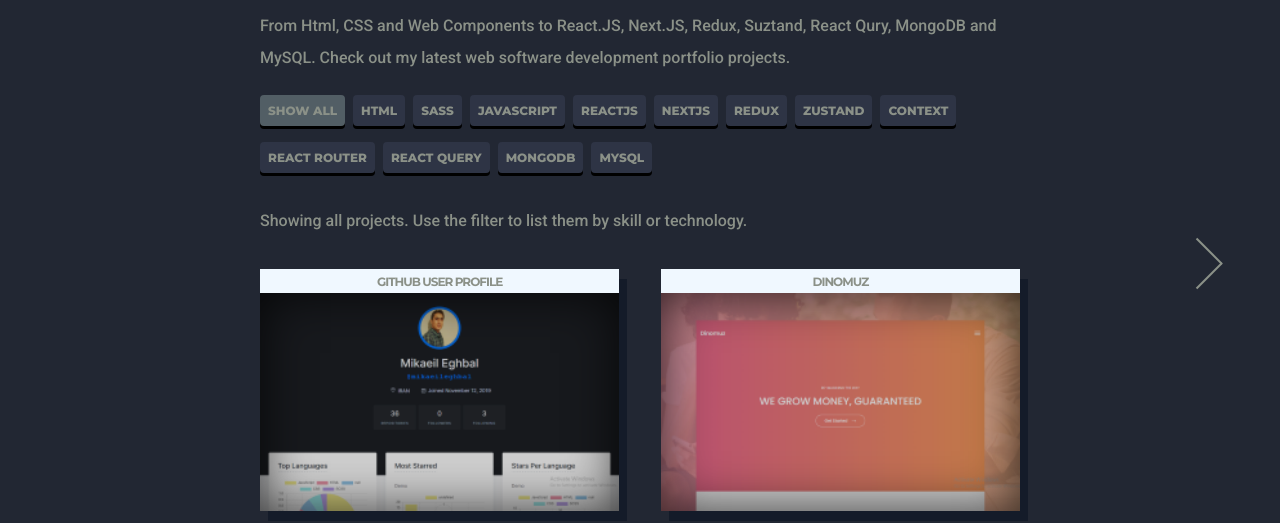
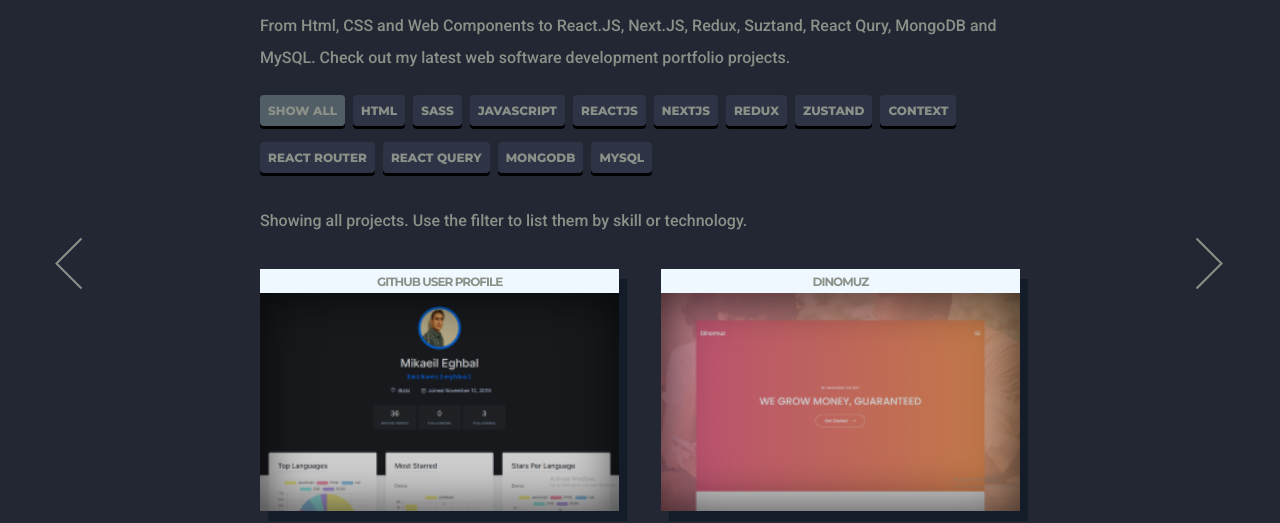
Before and after one commit to mikaeileghbal/react-portfolio, a React (Create React App) app: page /portfolio in a window 1280 px wide. Shown: the part 136-659 px from the top of the page. Built offline with nearby package versions, Linux system fonts and the light colour scheme.

Commit message:
Add Next and Previous buttons to pages

```diff
--- a/src/components/Next.js
+++ b/src/components/Next.js
@@ -11,6 +11,7 @@ const PageControl = styled.div`
   width: 150px;
   right: 0;
   top: 25%;
+  //background-color: red;
 
   &:hover a > span {
     transform: translate3d(0px, 0, 0);
@@ -96,6 +97,42 @@ const Arrow = styled.em`
   }
 `;
 
+const PageControlPrev = styled(PageControl)`
+  left: 0;
+  right: unset;
+
+  &:hover a > em::before {
+    //transition: transform 0.16s ease-out;
+    transform: rotate(30deg);
+  }
+
+  &:hover a > em::after {
+    //transition: transform 0.16s ease-out;
+    transform: rotate(150deg);
+  }
+`;
+
+const StyledLinkPrev = styled(StyledLink)`
+  span {
+    right: unset;
+    left: calc(50% - 5px);
+    transform: translate3d(-30px, 0, 0);
+  }
+`;
+
+const ArrowPrev = styled(Arrow)`
+  left: unset;
+  right: calc(50% + 18px);
+
+  &::before {
+    transform: rotate(45deg);
+  }
+
+  &::after {
+    transform: rotate(135deg);
+  }
+`;
+
 export default function Next({ to, children }) {
   return (
     <PageControl>
@@ -106,3 +143,14 @@ export default function Next({ to, children }) {
     </PageControl>
   );
 }
+
+export function Previous({ to, children }) {
+  return (
+    <PageControlPrev>
+      <StyledLinkPrev to={to}>
+        <ArrowPrev></ArrowPrev>
+        <span>{children}</span>
+      </StyledLinkPrev>
+    </PageControlPrev>
+  );
+}
--- a/src/components/index.js
+++ b/src/components/index.js
@@ -1,7 +1,7 @@
 import Header from "./Header";
 import Layout from "./Layout";
 import Social from "./Social";
-import Next from "./Next";
+import Next, { Previous } from "./Next";
 import AnimatedLetters from "./AnimatedLetter/AnimatedLetters";
 
-export { Header, Layout, Social, AnimatedLetters, Next };
+export { Header, Layout, Social, AnimatedLetters, Next, Previous };
--- a/src/pages/conatct.js
+++ b/src/pages/conatct.js
@@ -1,5 +1,12 @@
 import React from "react";
+import { Next, Previous } from "../components";
 
 export default function Contact() {
-  return <div>Conatct</div>;
+  return (
+    <div>
+      Conatct
+      <Next to="/resume">resume</Next>
+      <Previous to="/portfolio">portfolio</Previous>
+    </div>
+  );
 }
--- a/src/pages/portfolio.js
+++ b/src/pages/portfolio.js
@@ -10,7 +10,7 @@ import {
 
 import theme from "../styles/theme";
 import { tags, portfolio } from "../data/portfolio";
-import { Next } from "../components";
+import { Next, Previous } from "../components";
 
 const { colors } = theme;
 
@@ -228,6 +228,7 @@ export default function Portfolio() {
           ))}
         </PortoContainer>
         <Next to="/contact">conatct</Next>
+        <Previous to="/">about</Previous>
       </Container>
     </Section>
   );
```
